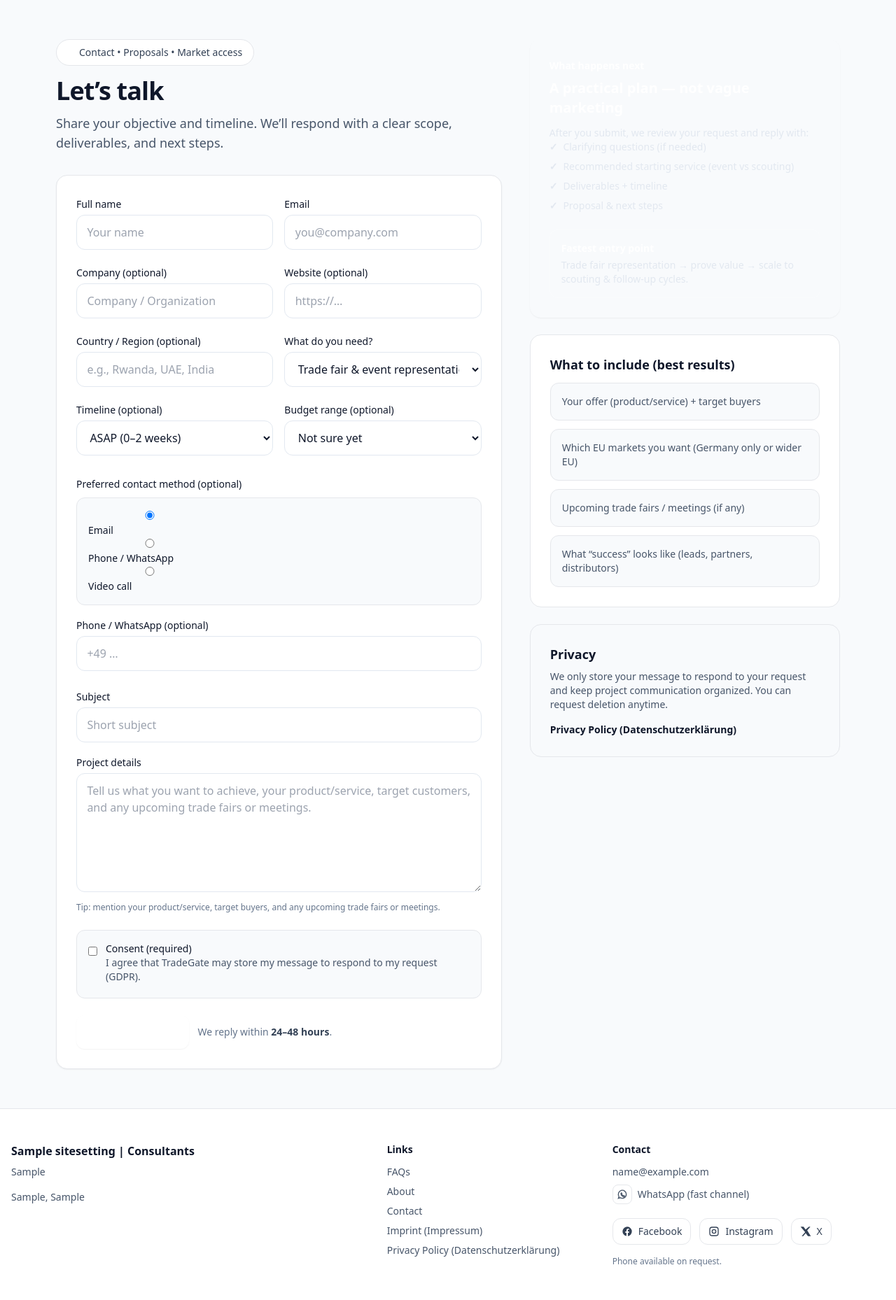
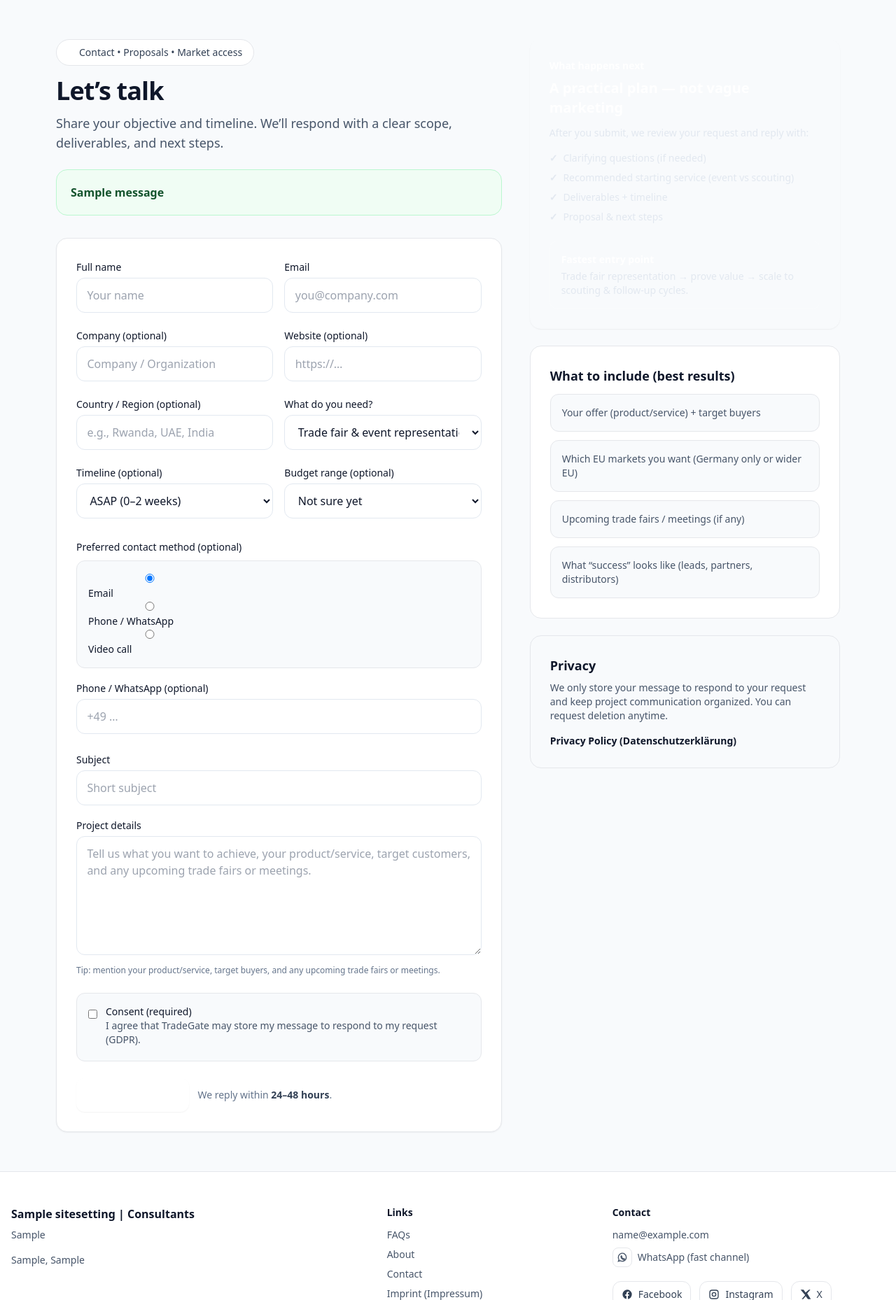
Before and after one commit to inkomati250/tradegate_site, a Django app: page /contact/ in a window 1280 px wide. Shown: the part 89-1947 px from the top of the page at 70% size. Run offline with Django 5.2, Linux system fonts and the light colour scheme; tables that the repository leaves empty hold one stand-in row (values such as "Sample post"); one stand-in notice (Sample message) is shown; some libraries are stand-ins or nearby versions.

Commit message:
Harden contact form: UX feedback, email reply-to, honeypot anti-spam

```diff
--- a/website/forms.py
+++ b/website/forms.py
@@ -30,27 +30,40 @@ CONTACT_METHOD_CHOICES = [
     ("video", "Video call"),
 ]
 
+
 class InquiryForm(forms.Form):
+    # ---------------------------
+    # Anti-spam honeypot
+    # (hidden field that humans won't fill)
+    # ---------------------------
+    website_url = forms.CharField(required=False, widget=forms.TextInput(attrs={"autocomplete": "off"}))
+
+    # ---------------------------
+    # Required contact fields
+    # ---------------------------
     full_name = forms.CharField(
         label="Full name",
         max_length=120,
-        widget=forms.TextInput(attrs={"placeholder": "Your name"})
+        widget=forms.TextInput(attrs={"placeholder": "Your name", "autocomplete": "name"})
     )
     email = forms.EmailField(
         label="Email",
-        widget=forms.EmailInput(attrs={"placeholder": "you@company.com"})
+        widget=forms.EmailInput(attrs={"placeholder": "you@company.com", "autocomplete": "email"})
     )
 
+    # ---------------------------
+    # Optional details
+    # ---------------------------
     company_name = forms.CharField(
         label="Company (optional)",
         required=False,
         max_length=160,
-        widget=forms.TextInput(attrs={"placeholder": "Company / Organization"})
+        widget=forms.TextInput(attrs={"placeholder": "Company / Organization", "autocomplete": "organization"})
     )
     website = forms.URLField(
         label="Website (optional)",
         required=False,
-        widget=forms.URLInput(attrs={"placeholder": "https://…"})
+        widget=forms.URLInput(attrs={"placeholder": "https://…", "autocomplete": "url"})
     )
 
     country = forms.CharField(
@@ -67,7 +80,7 @@ class InquiryForm(forms.Form):
     )
 
     timeline = forms.ChoiceField(
-        label="Timeline",
+        label="Timeline (optional)",
         choices=TIMELINE_CHOICES,
         widget=forms.Select(),
         required=False,
@@ -81,7 +94,7 @@ class InquiryForm(forms.Form):
     )
 
     contact_method = forms.ChoiceField(
-        label="Preferred contact method",
+        label="Preferred contact method (optional)",
         choices=CONTACT_METHOD_CHOICES,
         widget=forms.RadioSelect(),
         required=False,
@@ -92,9 +105,12 @@ class InquiryForm(forms.Form):
         label="Phone / WhatsApp (optional)",
         required=False,
         max_length=40,
-        widget=forms.TextInput(attrs={"placeholder": "+49 …"})
+        widget=forms.TextInput(attrs={"placeholder": "+49 …", "autocomplete": "tel"})
     )
 
+    # ---------------------------
+    # Message (required)
+    # ---------------------------
     subject = forms.CharField(
         label="Subject",
         max_length=140,
@@ -109,16 +125,39 @@ class InquiryForm(forms.Form):
         })
     )
 
+    # ---------------------------
+    # Consent (required)
+    # ---------------------------
     consent = forms.BooleanField(
         label="I agree that TradeGate may store my message to respond to my request (GDPR).",
-        required=True
+        required=True,
+        error_messages={"required": "Consent is required to submit this form."}
     )
+
+    # ---------------------------
+    # Validation
+    # ---------------------------
+    def clean_website_url(self):
+        # Honeypot should stay empty
+        val = (self.cleaned_data.get("website_url") or "").strip()
+        if val:
+            raise forms.ValidationError("Spam detected.")
+        return val
+
+    def clean_message(self):
+        msg = (self.cleaned_data.get("message") or "").strip()
+        if len(msg) < 10:
+            raise forms.ValidationError("Please provide a little more detail (at least 10 characters).")
+        return msg
 
     def clean(self):
         cleaned = super().clean()
-        # If they pick phone/whatsapp but provide no phone, nudge them.
+
         method = cleaned.get("contact_method")
         phone = (cleaned.get("phone") or "").strip()
+
+        # If they pick phone, require number
         if method == "phone" and not phone:
             self.add_error("phone", "Please add a phone/WhatsApp number, or choose Email/Video call.")
+
         return cleaned
--- a/website/templates/website/contact.html
+++ b/website/templates/website/contact.html
@@ -16,17 +16,35 @@
          Share your objective and timeline. We’ll respond with a clear scope, deliverables, and next steps.
       </p>
 
-      {% if sent %}
-        <div class="mt-6 rounded-2xl border bg-green-50 p-5 text-green-900">
-          <div class="font-semibold">Message received ✅</div>
-          <div class="mt-1 text-sm text-green-800">
-            Thanks — we’ll respond within 24–48 hours.
-          </div>
+      {% if messages %}
+        <div class="mt-6 space-y-3">
+          {% for message in messages %}
+            <div class="rounded-2xl border p-5
+              {% if message.tags == 'success' %} bg-green-50 text-green-900 border-green-200
+              {% elif message.tags == 'error' %} bg-red-50 text-red-900 border-red-200
+              {% else %} bg-amber-50 text-amber-900 border-amber-200 {% endif %}">
+              <div class="font-semibold">{{ message }}</div>
+            </div>
+          {% endfor %}
         </div>
       {% endif %}
 
-      <form method="post" class="mt-8 bg-white rounded-2xl border p-6 md:p-7 shadow-sm">
+      <form id="contact-form" method="post" class="mt-8 bg-white rounded-2xl border p-6 md:p-7 shadow-sm">
         {% csrf_token %}
+
+        <!-- Hidden honeypot (bots fill it, humans won't) -->
+        <div class="hidden">
+          {{ form.website_url }}
+        </div>
+
+        {% if form.errors %}
+          <div class="mb-4 rounded-xl border bg-red-50 p-4 text-red-800">
+            <div class="font-semibold">Please fix the highlighted fields.</div>
+            <div class="mt-1 text-sm text-red-700">
+              Some required information is missing or invalid.
+            </div>
+          </div>
+        {% endif %}
 
         {% if form.non_field_errors %}
           <div class="mb-4 rounded-xl border bg-red-50 p-4 text-red-800">
@@ -95,7 +113,7 @@
         <div class="mt-6">
           <label class="text-sm font-medium">Preferred contact method (optional)</label>
           <div class="mt-2 rounded-xl border bg-slate-50 p-4">
-            <div class="grid sm:grid-cols-3 gap-2 text-sm">
+            <div class="grid sm:grid-cols-3 gap-2 text-sm contact-radios">
               {{ form.contact_method }}
             </div>
           </div>
@@ -159,7 +177,7 @@
         <p class="mt-3 text-slate-200 text-sm">
           After you submit, we review your request and reply with:
         </p>
-        <ul class="mt-4 space-y-2 text-sm text-slate-200 contact-radios">
+        <ul class="mt-4 space-y-2 text-sm text-slate-200">
           <li class="flex gap-2"><span class="text-brand-accent font-bold">✓</span> Clarifying questions (if needed)</li>
           <li class="flex gap-2"><span class="text-brand-accent font-bold">✓</span> Recommended starting service (event vs scouting)</li>
           <li class="flex gap-2"><span class="text-brand-accent font-bold">✓</span> Deliverables + timeline</li>
@@ -216,8 +234,8 @@
     box-shadow: 0 0 0 3px rgba(148, 163, 184, 0.25);
   }
 
-  /* Only style the radio widget list (avoid global UL override) */
-  .contact-radios { margin: 0; padding: 0; list-style: none; }
+  /* Radio widget list */
+  .contact-radios ul { margin: 0; padding: 0; list-style: none; }
   .contact-radios li label { display: inline-flex; gap: .5rem; align-items: center; cursor: pointer; }
   .contact-radios li input[type="radio"] { width: auto; }
   input[type="checkbox"] { width: auto; }
--- a/website/views.py
+++ b/website/views.py
@@ -1,11 +1,16 @@
+import logging
+
 from django.conf import settings
-from django.core.mail import send_mail
+from django.contrib import messages
+from django.core.mail import EmailMessage
 from django.shortcuts import get_object_or_404, redirect, render
 from django.urls import reverse
 from django.views.decorators.http import require_http_methods
 
 from .forms import InquiryForm
 from .models import SiteSettings, Service, Industry, ProcessStep, LegalPage, Inquiry
+
+logger = logging.getLogger(__name__)
 
 
 def _get_settings():
@@ -59,9 +64,11 @@ def contact(request):
 
     if request.method == "POST":
         form = InquiryForm(request.POST)
+
         if form.is_valid():
             cd = form.cleaned_data
 
+            # Save inquiry to DB (single source of truth)
             inquiry = Inquiry.objects.create(
                 full_name=cd["full_name"],
                 email=cd["email"],
@@ -82,44 +89,56 @@ def contact(request):
                 user_agent=(request.META.get("HTTP_USER_AGENT") or "")[:255],
             )
 
-            receiver = getattr(settings, "CONTACT_RECEIVER_EMAIL", None) or (site.primary_email if site else None)
+            receiver = getattr(settings, "CONTACT_RECEIVER_EMAIL", None) or "contact@tradegateconsultants.com"
 
-            if receiver:
-                subject = f"[{_site_name(site)}] New inquiry: {inquiry.subject}"
+            subject = f"[{_site_name(site)}] New inquiry: {inquiry.subject}"
+            body = (
+                "New inquiry received\n\n"
+                f"Name: {inquiry.full_name}\n"
+                f"Email: {inquiry.email}\n"
+                f"Company: {inquiry.company_name}\n"
+                f"Website: {inquiry.website}\n"
+                f"Country/Region: {inquiry.country}\n\n"
+                f"Service interest: {inquiry.service_interest}\n"
+                f"Timeline: {inquiry.timeline}\n"
+                f"Budget range: {inquiry.budget_range}\n"
+                f"Preferred contact method: {inquiry.contact_method}\n"
+                f"Phone/WhatsApp: {inquiry.phone}\n\n"
+                f"Subject: {inquiry.subject}\n\n"
+                "Message:\n"
+                f"{inquiry.message}\n\n"
+                f"IP: {inquiry.ip_address}\n"
+            )
 
-                body = (
-                    "New inquiry received\n\n"
-                    f"Name: {inquiry.full_name}\n"
-                    f"Email: {inquiry.email}\n"
-                    f"Company: {inquiry.company_name}\n"
-                    f"Website: {inquiry.website}\n"
-                    f"Country/Region: {inquiry.country}\n\n"
-                    f"Service interest: {inquiry.service_interest}\n"
-                    f"Timeline: {inquiry.timeline}\n"
-                    f"Budget range: {inquiry.budget_range}\n"
-                    f"Preferred contact method: {inquiry.contact_method}\n"
-                    f"Phone/WhatsApp: {inquiry.phone}\n\n"
-                    f"Subject: {inquiry.subject}\n\n"
-                    "Message:\n"
-                    f"{inquiry.message}\n\n"
-                    f"IP: {inquiry.ip_address}\n"
+            # Email notification: do not fail silently; log instead.
+            try:
+                msg = EmailMessage(
+                    subject=subject,
+                    body=body,
+                    from_email=settings.DEFAULT_FROM_EMAIL,
+                    to=[receiver],
+                    reply_to=[inquiry.email],  # replying goes to the sender
+                )
+                msg.send(fail_silently=False)
+            except Exception:
+                logger.exception("Contact email failed for inquiry_id=%s", inquiry.id)
+                messages.warning(
+                    request,
+                    "Your message was received, but our email notification had a temporary issue. "
+                    "We will still respond within 24–48 hours."
                 )
 
-                send_mail(
-                    subject=subject,
-                    message=body,
-                    from_email=settings.DEFAULT_FROM_EMAIL,
-                    recipient_list=[receiver],
-                    fail_silently=True,
-                )
+            messages.success(request, "Message received ✅ Thanks — we’ll respond within 24–48 hours.")
+            return redirect(reverse("contact") + "#contact-form")
 
-            return redirect(reverse("contact") + "?sent=1")
+        # Invalid form: show clear banner; field errors already render below each field.
+        messages.error(request, "Please fix the highlighted fields and try again.")
+
     else:
         form = InquiryForm()
 
     context = {
         "form": form,
-        "sent": request.GET.get("sent") == "1",
         "page_meta": {
             "title": "Contact",
             "description": "Get in touch with TradeGate Consultants.",
```
